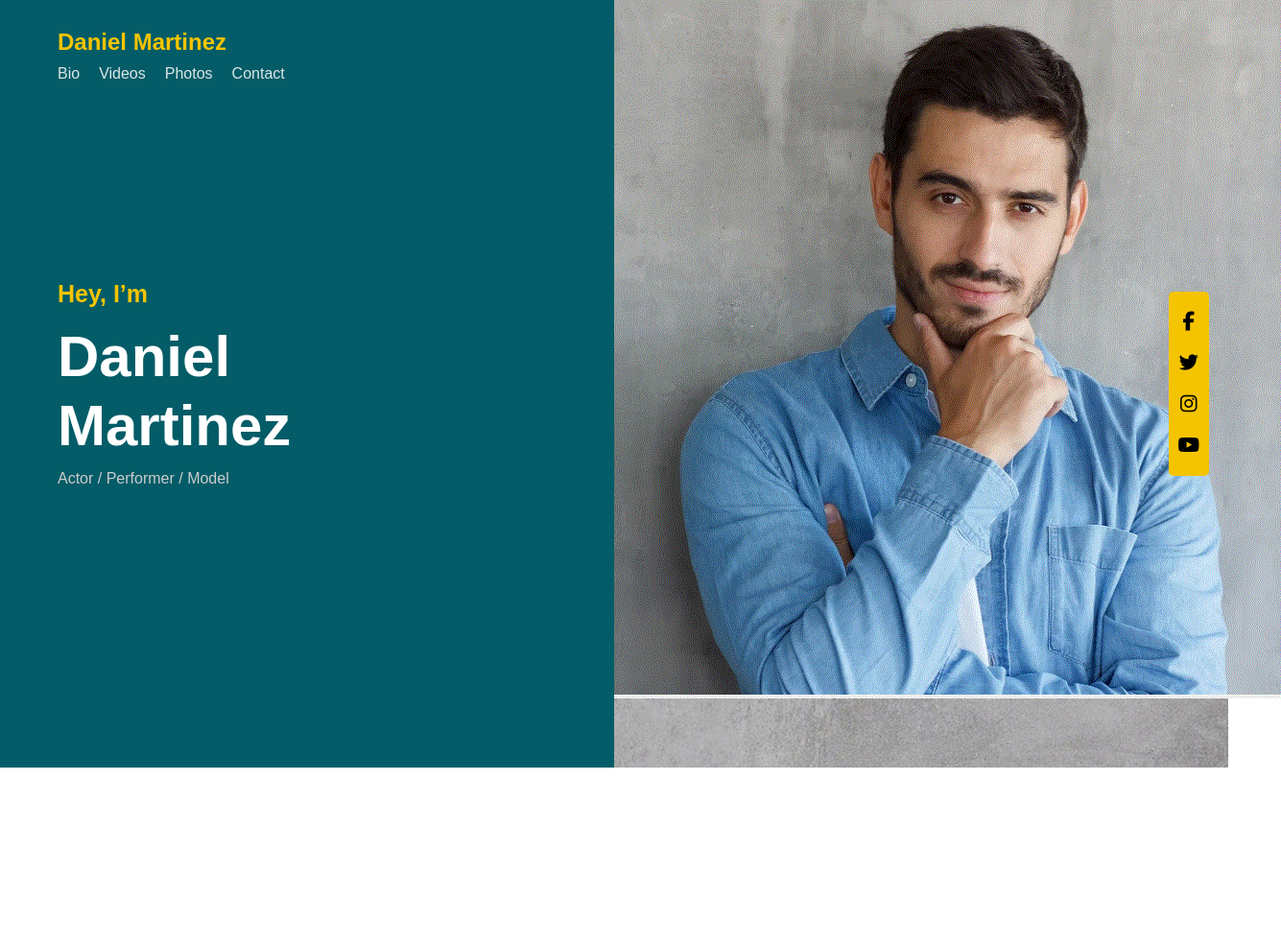
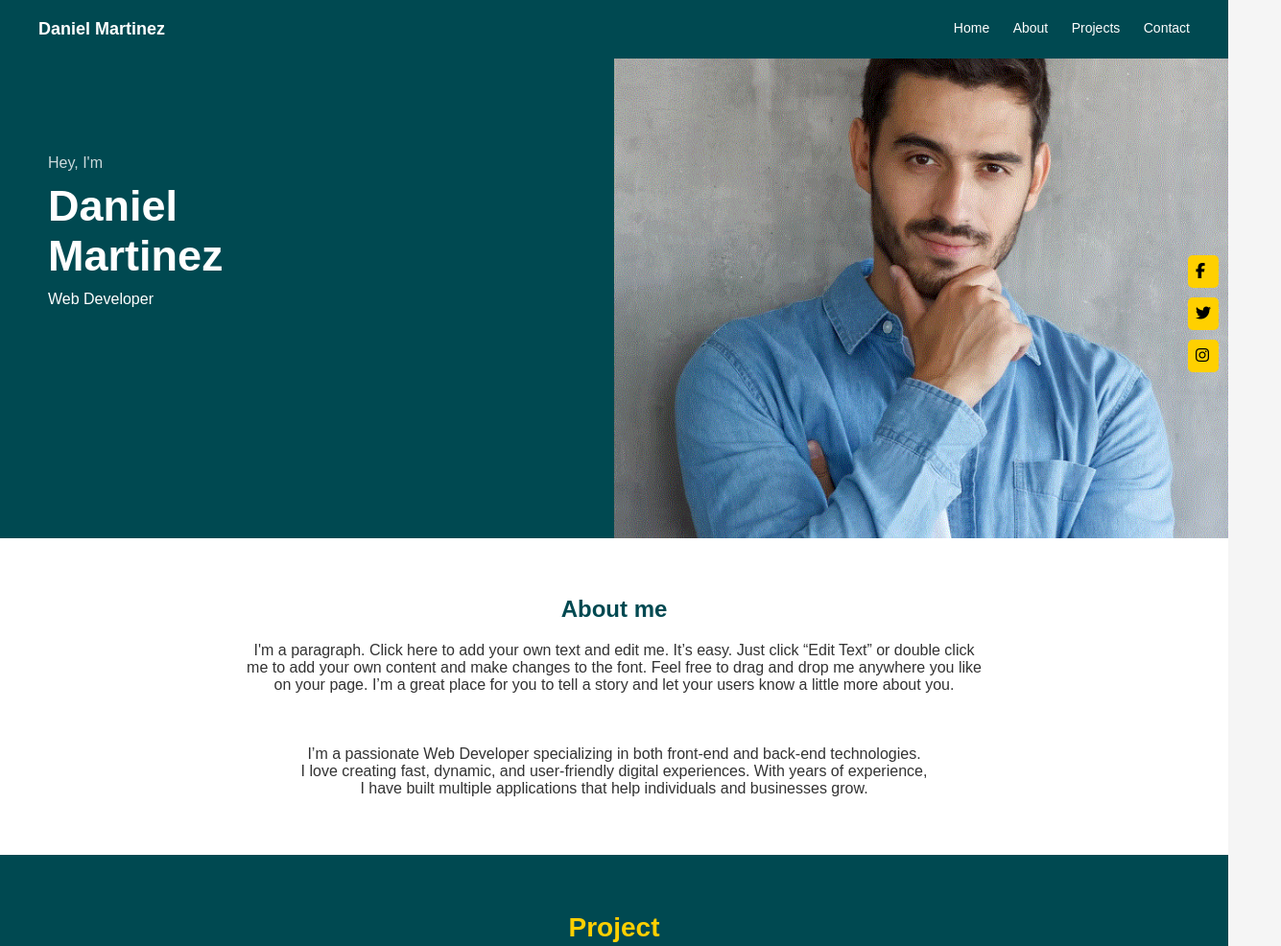
Before and after one commit to mugabof/portfolio, a plain HTML site: page index.html in a window 1280 px wide. Shown: the top 986 px of the page at 96% size, 1335 px wide, since content can reach past the window. Before the commit the page ends 800 px from the top, so only its background shows below. Drawn offline with Linux system fonts and the light colour scheme.

Commit message:
About section

```diff
--- a/css/style.css
+++ b/css/style.css
@@ -2,90 +2,151 @@
     margin: 0;
     padding: 0;
     box-sizing: border-box;
-            font-family: 'Poppins', sans-serif;
+    font-family: Arial, sans-serif;
 }
 
 body {
-            display: flex;
-            height: 100vh;
-            overflow: hidden;
+    background: #f5f5f5;
+    color: #333;
 }
 
-        .left-section {
-            background-color: #035c67;
-            color: white;
-            width: 50%;
+/* ---------------- NAV ---------------- */
+header {
     display: flex;
-            flex-direction: column;
-            justify-content: center;
-            padding: 60px;
+    justify-content: space-between;
+    padding: 20px 40px;
+    background: #004951;
+    color: #fff;
 }
 
-        .left-section h1 {
-            font-size: 60px;
-            font-weight: 700;
-            line-height: 1.2;
+header .logo {
+    font-size: 18px;
+    font-weight: bold;
 }
 
-        .left-section h3 {
-            color: #f5c400;
-            font-size: 25px;
-            margin-bottom: 15px;
+nav a {
+    color: white;
+    margin-left: 20px;
+    text-decoration: none;
+    font-size: 14px;
 }
 
-        .left-section p {
-            margin-top: 10px;
-            color: #ccc;
+/* ---------------- HERO ---------------- */
+.hero {
+    display: flex;
+    height: 500px;
 }
 
-        nav {
-            position: absolute;
-            top: 30px;
-            left: 60px;
+.hero-left {
+    background: #004951;
+    width: 50%;
+    padding: 100px 50px;
+    color: white;
 }
 
-        nav h2 {
-            color: #f5c400;
-            margin-bottom: 10px;
+.hero-left .small-text {
+    opacity: 0.8;
 }
 
-        nav ul {
-            list-style: none;
-            display: flex;
-            gap: 20px;
+.hero-left h1 {
+    font-size: 45px;
+    margin: 10px 0;
 }
 
-        nav ul li a {
-            color: #dce6e8;
-            text-decoration: none;
-            font-weight: 500;
-        }
-
-        .right-section {
+.hero-right {
     width: 50%;
-            background: url("/images/CEMENT\ WALLPAPERf.jpg") no-repeat center center/cover;
     position: relative;
 }
 
-        .socials {
+.hero-right img {
+    width: 100%;
+    height: 100%;
+    object-fit: cover;
+}
+
+.social {
     position: absolute;
-            top: 50%;
-            right: 20px;
-            transform: translateY(-50%);
-            background-color: #f5c400;
+    right: 10px;
+    top: 40%;
     display: flex;
     flex-direction: column;
-            padding: 10px;
-            border-radius: 5px;
 }
 
-        .socials a {
+.social a {
+    margin: 5px 0;
+    background: #ffd000;
+    padding: 8px;
+    border-radius: 5px;
     color: black;
-            text-decoration: none;
-            font-size: 20px;
-            margin: 10px 0;
+}
+
+/* ---------------- ABOUT ---------------- */
+.about {
+    padding: 60px;
+    background: white;
     text-align: center;
 }
-        .profile-pic {
 
+.about h2 {
+    color: #004951;
+    margin-bottom: 20px;
 }
+
+/* ---------------- PROJECTS ---------------- */
+.projects {
+    background: #004951;
+    padding: 60px;
+    color: white;
+}
+
+.section-title {
+    text-align: center;
+    margin-bottom: 30px;
+    color: #ffd000;
+    font-size: 28px;
+}
+
+.project-container {
+    display: flex;
+    justify-content: space-around;
+}
+
+.project-box {
+    width: 40%;
+    text-align: center;
+}
+
+.project-box img {
+    width: 100%;
+    border-radius: 10px;
+    margin: 20px 0;
+}
+
+/* ---------------- CONTACT ---------------- */
+.contact {
+    display: flex;
+    background: white;
+}
+
+.contact-img img {
+    width: 100%;
+    height: 100%;
+    object-fit: cover;
+}
+
+.contact-info {
+    padding: 50px;
+    width: 50%;
+}
+
+.contact-info h2 {
+    color: #ffd000;
+    font-size: 30px;
+    margin-bottom: 20px;
+}
+
+.contact-social a {
+    margin-right: 15px;
+    font-size: 20px;
+    color: #004951;
+}
--- a/index.html
+++ b/index.html
@@ -3,39 +3,110 @@
 <head>
     <meta charset="UTF-8">
     <meta name="viewport" content="width=device-width, initial-scale=1.0">
-    <title>Mugabo portfolio</title>
+    <title>Daniel Martinez Portfolio</title>
     <link rel="stylesheet" href="./css/style.css">
     <link rel="stylesheet" href="https://cdnjs.cloudflare.com/ajax/libs/font-awesome/6.5.0/css/all.min.css">
 </head>
 <body>
 
-    <div class="left-section">
-        <nav>
-            <h2>Daniel Martinez</h2>
-            <ul>
-                <li><a href="#">Bio</a></li>
-                <li><a href="#">Videos</a></li>
-                <li><a href="#">Photos</a></li>
-                <li><a href="#">Contact</a></li>
-            </ul>
-        </nav>
+<!-- NAVBAR -->
+<header>
+    <div class="logo">Daniel Martinez</div>
+    <nav>
+        <a href="#home">Home</a>
+        <a href="#about">About</a>
+        <a href="#projects">Projects</a>
+        <a href="#contact">Contact</a>
+    </nav>
+</header>
 
-        <div class="intro">
-            <h3>Hey, I’m</h3>
-            <h1>Daniel<br>Martinez</h1>
-            <p>Actor / Performer / Model</p>
+<!-- HERO SECTION -->
+<section id="home" class="hero">
+    <div class="hero-left">
+        <p class="small-text">Hey, I'm</p>
+        <h1>Daniel<br>Martinez</h1>
+        <p class="title">Web Developer</p>
+    </div>
+
+    <div class="hero-right">
+        <img src="./images/BKGGGG.GIF" alt="Profile Photo">
+
+        <div class="social">
+            <a href="#"><i class="fab fa-facebook-f"></i></a>
+            <a href="#"><i class="fab fa-twitter"></i></a>
+            <a href="#"><i class="fab fa-instagram"></i></a>
+        </div>
+    </div>
+</section>
+
+<!-- ABOUT -->
+<section id="about" class="about">
+    <h2>About me</h2>
+    <p>
+        I'm a paragraph. Click here to add your own text and edit me. It’s easy. Just click “Edit Text” or double click </br>
+        me to add your own content and make changes to the font. Feel free to drag and drop me anywhere you like </br>
+        on your page. I’m a great place for you to tell a story and let your users know a little more about you.
+    </p>
+    </br>
+    </br>
+    </br>
+     <p>
+        I’m a passionate Web Developer specializing in both front-end and back-end technologies.</br>
+        I love creating fast, dynamic, and user-friendly digital experiences. With years of experience,</br>
+        I have built multiple applications that help individuals and businesses grow.
+    </p>
+</section>
+
+<!-- PROJECTS -->
+<section id="projects" class="projects">
+    <h2 class="section-title">Project</h2>
+
+    <div class="project-container">
+
+        <div class="project-box">
+            <h3>Front-end Projects</h3>
+            <img src="https://i.imgur.com/gYkpJQS.jpeg" alt="Front-end Project">
+            <p>
+                I develop responsive, elegant websites using HTML, CSS, JavaScript and modern frameworks.
+            </p>
+        </div>
+
+        <div class="project-box">
+            <h3>Back-end projects</h3>
+            <img src="https://i.imgur.com/5m0QwXH.jpeg" alt="Backend Project">
+            <p>
+                I build secure APIs, databases, and server-side logic using Node.js, PHP, and SQL.
+            </p>
+        </div>
+
+    </div>
+</section>
+
+<!-- CONTACT -->
+<section id="contact" class="contact">
+
+    <div class="contact-img">
+        <img src="https://i.imgur.com/2nCt3Sb.jpg" alt="Contact Photo">
+    </div>
+
+    <div class="contact-info">
+        <h2>Contact</h2>
+
+        <h4>Representation</h4>
+        <p><b>Manager:</b> Bruce Robertson<br>Email: bruce@mail.com</p>
+
+        <p><b>Commercial Agent:</b><br>James Doe<br>Email: james@example.com</p>
+
+        <p><b>PR Agent:</b><br>Sara Smith<br>Email: sara@mail.com</p>
+
+        <div class="contact-social">
+            <a href="#"><i class="fab fa-facebook"></i></a>
+            <a href="#"><i class="fab fa-instagram"></i></a>
+            <a href="#"><i class="fab fa-twitter"></i></a>
         </div>
     </div>
 
-    <div class="right-section">
-      <img src="/images/BKGGGG.GIF" alt="Daniel Martinez" class="profile-pic">
-        <div class="socials">
-            <a href="#"><i class="fab fa-facebook-f"></i></a>
-            <a href="#"><i class="fab fa-twitter"></i></a>
-            <a href="#"><i class="fab fa-instagram"></i></a>
-            <a href="#"><i class="fab fa-youtube"></i></a>
-        </div>
-    </div>
+</section>
 
 </body>
 </html>
```
Lines whose indentation alone changed are shown as unchanged.
